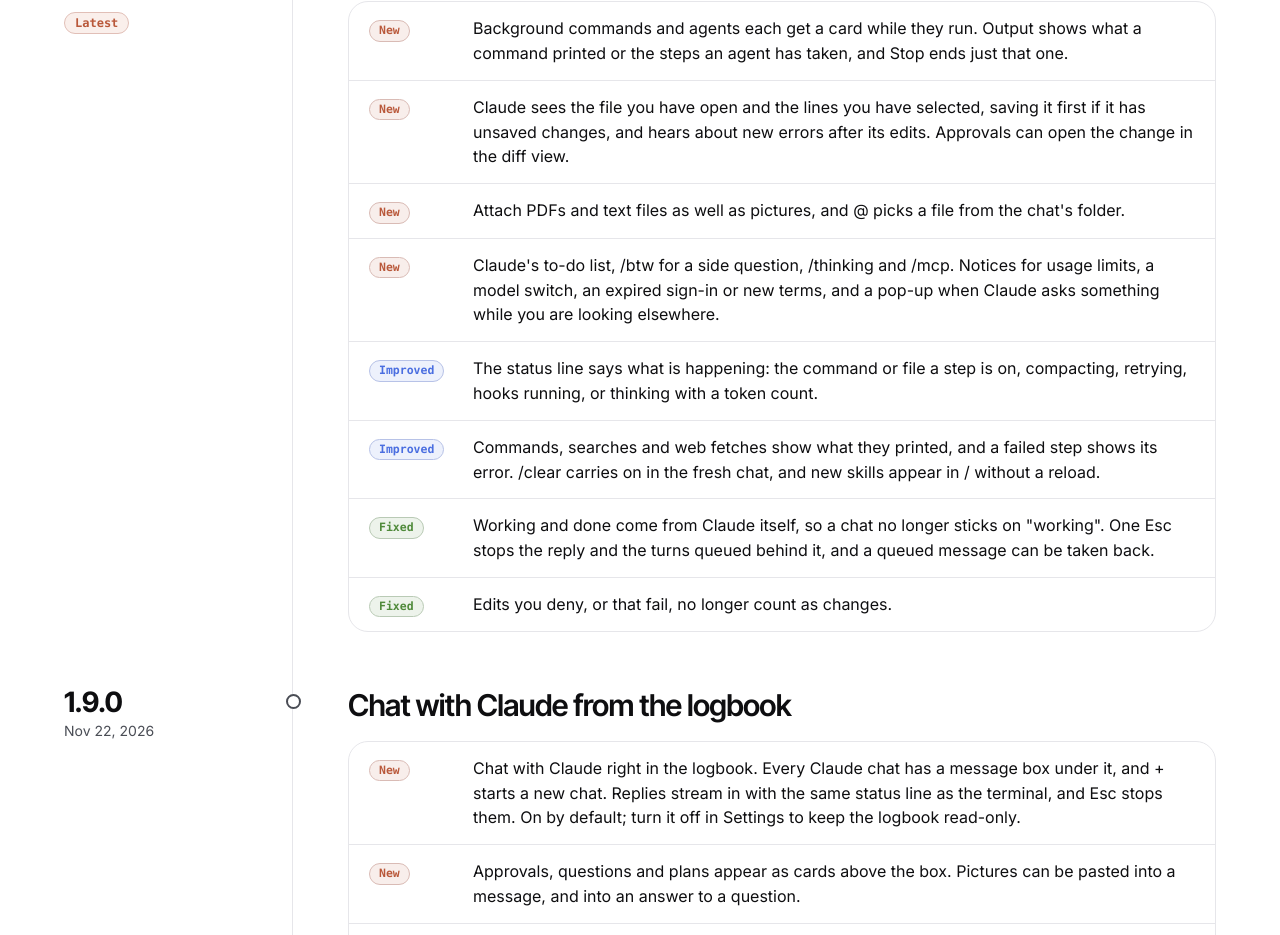
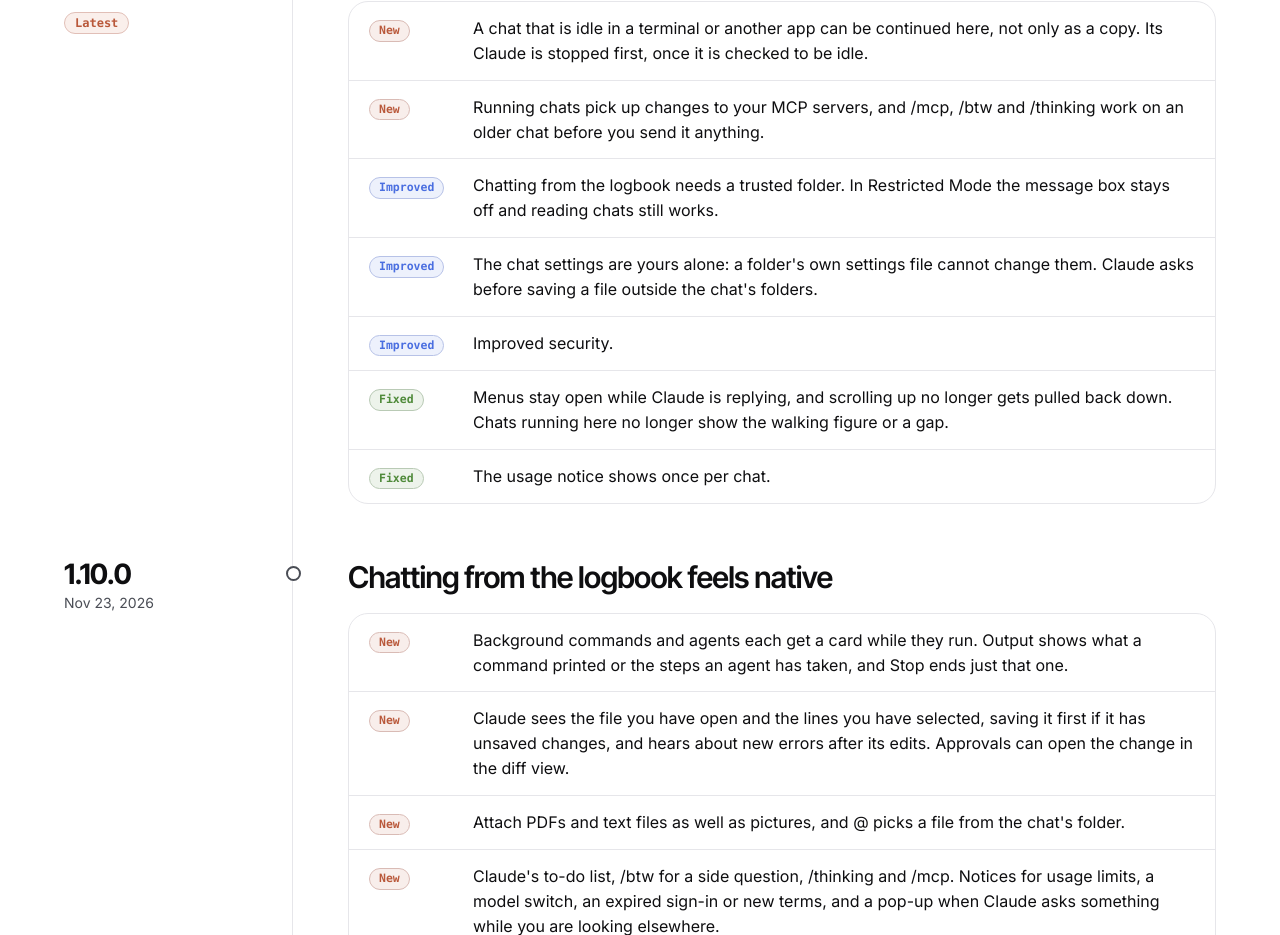
Before and after one commit to Ragulsundaram/agent-logbook-site, a plain HTML site: page changelog.html in a window 1280 px wide. Shown: the part 490-1425 px from the top of the page. Drawn offline with Linux system fonts and the light colour scheme.

Commit message:
Changelog: 1.11.0

```diff
--- a/changelog.html
+++ b/changelog.html
@@ -48,8 +48,23 @@
     </div>
 
     <ol class="timeline">
+      <li class="rel" id="v1.11.0">
+        <div class="rel-when"><a class="ver" href="#v1.11.0">1.11.0</a><time datetime="2026-11-23">Nov 23, 2026</time><span class="latest">Latest</span></div>
+        <div class="rel-body">
+          <h2>Continue idle chats here, and safer chatting</h2>
+          <ul>
+            <li data-kind="new"><b class="tagk new">New</b><span>A chat that is idle in a terminal or another app can be continued here, not only as a copy. Its Claude is stopped first, once it is checked to be idle.</span></li>
+            <li data-kind="new"><b class="tagk new">New</b><span>Running chats pick up changes to your MCP servers, and /mcp, /btw and /thinking work on an older chat before you send it anything.</span></li>
+            <li data-kind="improved"><b class="tagk improved">Improved</b><span>Chatting from the logbook needs a trusted folder. In Restricted Mode the message box stays off and reading chats still works.</span></li>
+            <li data-kind="improved"><b class="tagk improved">Improved</b><span>The chat settings are yours alone: a folder's own settings file cannot change them. Claude asks before saving a file outside the chat's folders.</span></li>
+            <li data-kind="improved"><b class="tagk improved">Improved</b><span>Improved security.</span></li>
+            <li data-kind="fixed"><b class="tagk fixed">Fixed</b><span>Menus stay open while Claude is replying, and scrolling up no longer gets pulled back down. Chats running here no longer show the walking figure or a gap.</span></li>
+            <li data-kind="fixed"><b class="tagk fixed">Fixed</b><span>The usage notice shows once per chat.</span></li>
+          </ul>
+        </div>
+      </li>
       <li class="rel" id="v1.10.0">
-        <div class="rel-when"><a class="ver" href="#v1.10.0">1.10.0</a><time datetime="2026-11-23">Nov 23, 2026</time><span class="latest">Latest</span></div>
+        <div class="rel-when"><a class="ver" href="#v1.10.0">1.10.0</a><time datetime="2026-11-23">Nov 23, 2026</time></div>
         <div class="rel-body">
           <h2>Chatting from the logbook feels native</h2>
           <ul>
```
